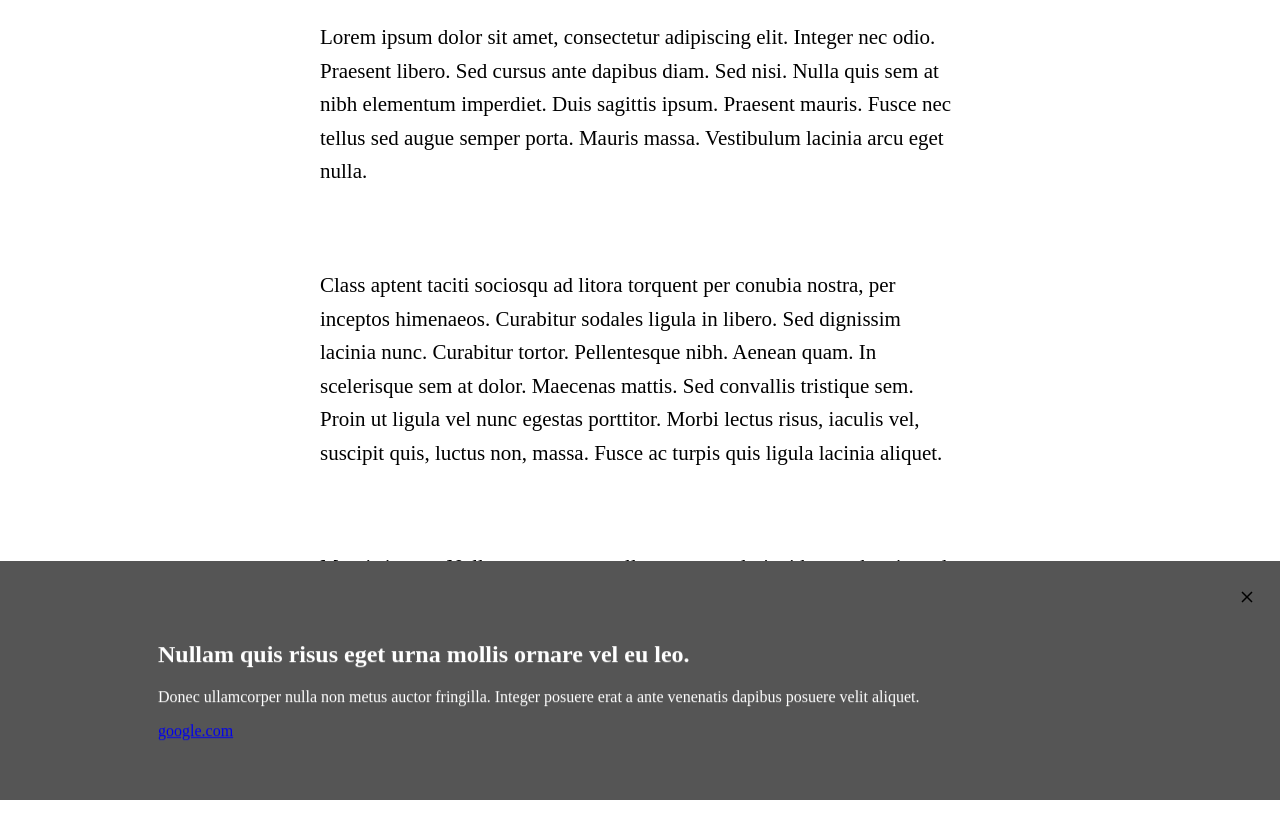
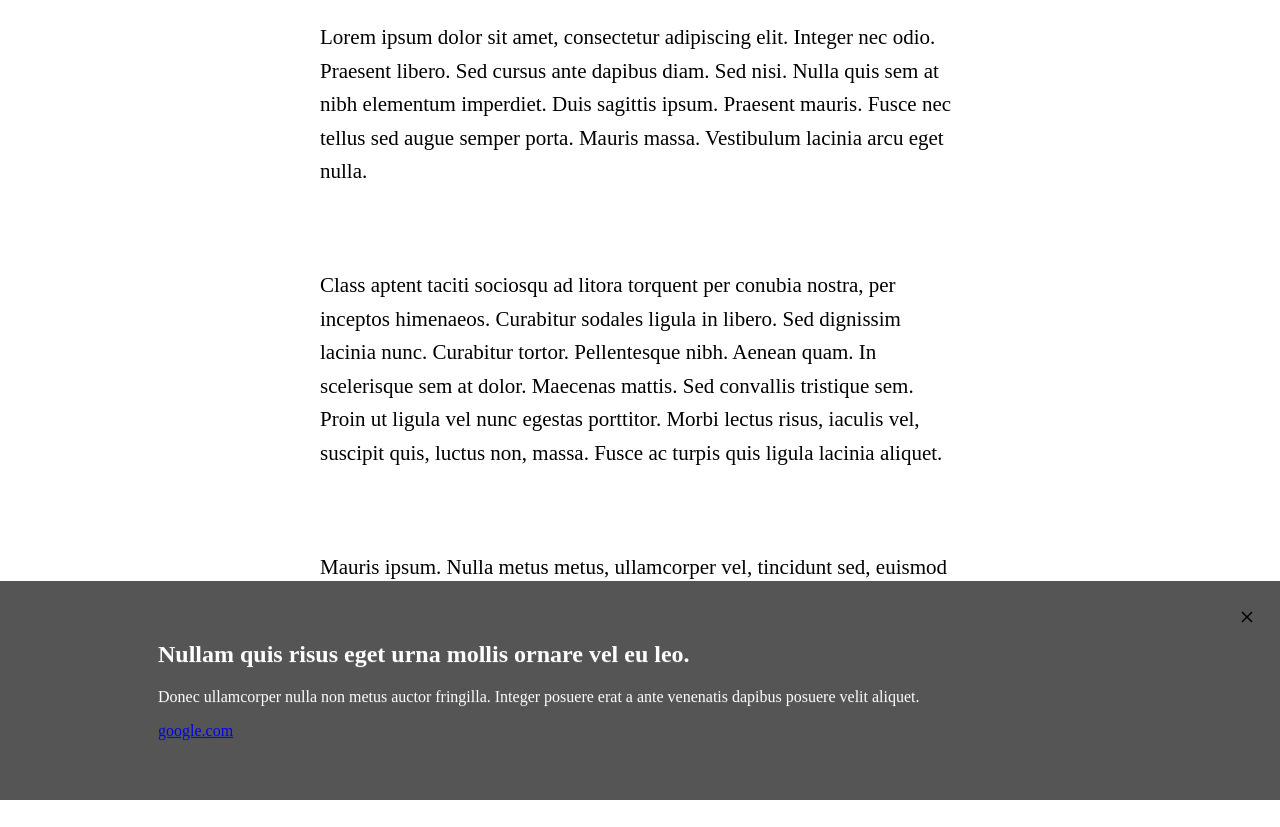
Before and after one commit to kylelangford/sticky-footer-demo, a plain HTML site: page index.html in a window 1280 px wide. Shown: the top 827 px of the page. Drawn offline with Linux system fonts and the light colour scheme.

Commit message:
minor tweaks

```diff
--- a/src/js/sticky-footer.js
+++ b/src/js/sticky-footer.js
@@ -21,7 +21,7 @@ const sticky = function(element) {
 
     // Debug
     if (sessionStorage.getItem('sticky-footer')) {
-      console.log('Already opened, clear network data.');
+      console.log('Sticky footer shown once, clear browser session.');
     }
 
     /* Test for sesssion variable
@@ -30,6 +30,8 @@ const sticky = function(element) {
 
       // Set Timer Delay
       setTimeout(function() {
+
+        console.log('Show Sticky Footer'); // Debug
 
         // Get height of sticky footer
         var height = sticky.element.offsetHeight;
@@ -40,15 +42,15 @@ const sticky = function(element) {
         /* This will add margin matching the height to the sticky container
            to the bottom of the page. This will prevent the sticky footer from covering
            any footer element. (Optional)  */
-        document.querySelector('body').style.marginBottom = height;
-
-        console.log('open');
+        document.querySelector('body').style.marginBottom = height + 'px';
 
       }, sticky.delay);
     }
   }
 
   function close(sticky) {
+
+    console.log('Hide Sticky Footer'); // Debug
 
     sticky.element.classList.remove(sticky.activeClass);
     sessionStorage.setItem('sticky-footer', '1'); // Session Storage
--- a/src/sass/sticky-footer.scss
+++ b/src/sass/sticky-footer.scss
@@ -30,6 +30,10 @@
 	.sticky__message {
 		text-align: left;
 		padding: 30px;
+
+		h2 {
+			margin-top: 0;
+		}
 	}
 
 	.sticky--close {
```
Also changed, not shown: src/css/sticky-footer.css, 2 other files.
